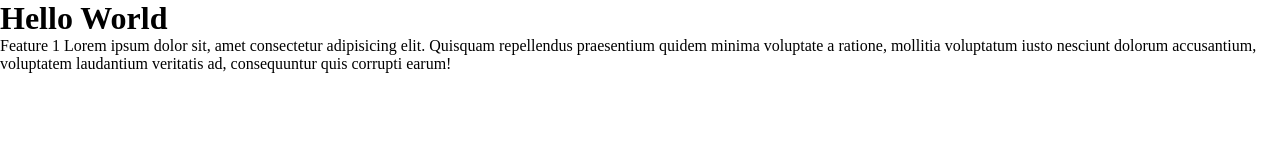
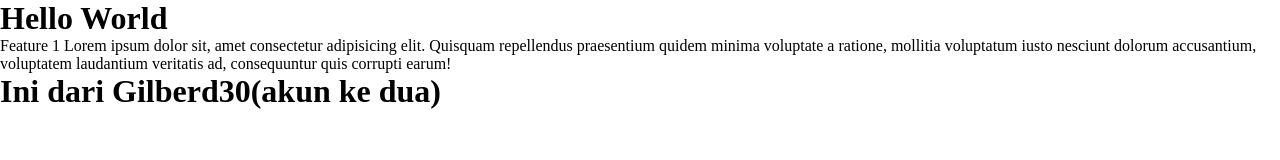
Before and after one commit to gilbertsitumorang30/latihan-01, a plain HTML site: page index.html in a window 1280 px wide. Drawn offline with Linux system fonts and the light colour scheme.

Commit message:
menambahkan teks baru

```diff
--- a/index.html
+++ b/index.html
@@ -13,6 +13,9 @@
     <p>Feature 1 Lorem ipsum dolor sit, amet consectetur adipisicing elit. Quisquam repellendus praesentium quidem
         minima voluptate a ratione, mollitia voluptatum iusto nesciunt dolorum accusantium, voluptatem laudantium
         veritatis ad, consequuntur quis corrupti earum!</p>
+
+
+    <h1>Ini dari Gilberd30(akun ke dua)</h1>
 </body>
 <script src="./script.js"></script>
 
```
